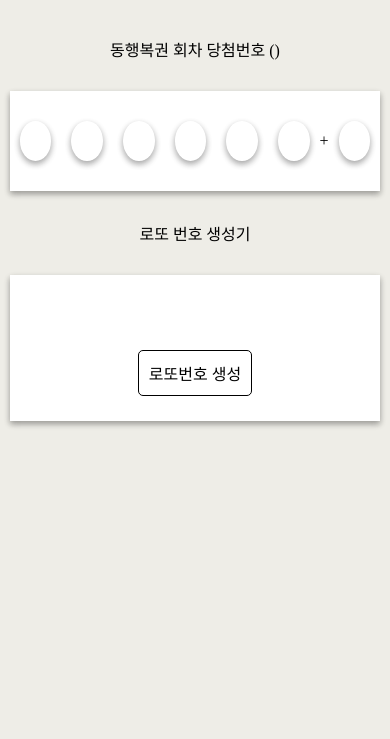
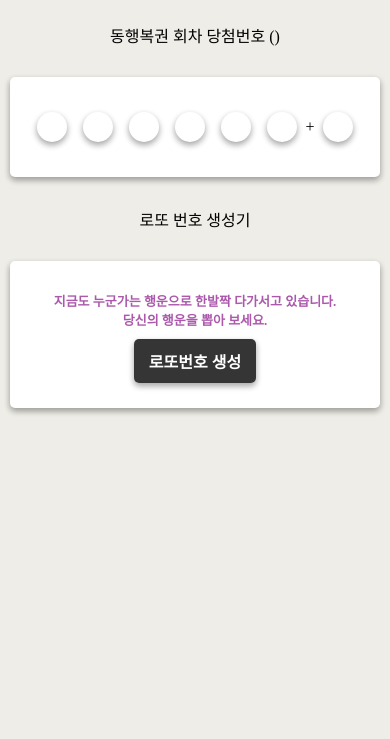
Before and after one commit to mook1122/lotto, a plain HTML site: page index.html in a window 390 px wide. Shown: the part 105-844 px from the top of the page. Drawn offline with Linux system fonts and the light colour scheme; no server answers; a web font is replaced by a local one.

Commit message:
반응형 작업 & 생성번호 개수 수정

```diff
--- a/index.html
+++ b/index.html
@@ -19,7 +19,7 @@
         <h1 class="title">Lotto 번호 생성기</h1>
 
 
-        <p class="aa">동행복권 <span class="draw"></span> 회차 당첨번호 (<span class="draw-date"></span>)</p>
+        <p class="sub-title">동행복권 <span class="draw"></span> 회차 당첨번호 (<span class="draw-date"></span>)</p>
         <div class="container winning-num-container">
 
             <span class="winning-num ball">
@@ -48,10 +48,16 @@
 
         </div>
 
-        <p class="">로또 번호 생성기</p>
+
+        <p class="sub-title">로또 번호 생성기</p>
         <div class="container create-num-container">
 
             <div class="num-result-box">
+
+                <p class="res-text">지금도 누군가는 행운으로 한발짝 다가서고 있습니다.
+                    <br>
+                    당신의 행운을 뽑아 보세요.</p>
+
 
             </div>
 
--- a/index.js
+++ b/index.js
@@ -59,10 +59,11 @@ const fetchLottoData = (drawNo) => __awaiter(void 0, void 0, void 0, function* (
 });
 // 당첨번호 출력
 fetchLottoData(calculateWeeks() + 1);
+// 번호 생성
 const num_result_box = document.querySelector('.num-result-box');
 (_a = document.querySelector('.create-btn')) === null || _a === void 0 ? void 0 : _a.addEventListener('click', () => {
     const lotto = [];
-    while (lotto.length < 7) {
+    while (lotto.length < 6) {
         let num = Math.floor(Math.random() * 45) + 1;
         if (lotto.indexOf(num) === -1) {
             lotto.push(num);
@@ -81,8 +82,6 @@ const num_result_box = document.querySelector('.num-result-box');
                 <span class="result-num ball">${lotto[3]}</span>
                 <span class="result-num ball">${lotto[4]}</span>
                 <span class="result-num ball">${lotto[5]}</span>
-                <span>+</span>
-                <span class="result-num ball bonus">${lotto[6]}</span>
             </div>
         `);
     }
--- a/styel.css
+++ b/styel.css
@@ -35,6 +35,8 @@ html {
     padding: 5% 0 50px 0;
 }
 
+.sub-title {
+}
 .container {
 
     background-color: white;
@@ -43,6 +45,8 @@ html {
     width: 95%;
     max-width: 700px;
     margin: 30px;
+
+    border-radius: 5px;
 
 }
 
@@ -102,17 +106,26 @@ html {
     padding: 50px 50px 0px 50px;
 }
 
+.res-text {
+    text-align: center;
+    font-size: 13px;
+    font-weight: bold;
+    color: rgba(128, 0, 128, 0.652);
+}
+
 .create-btn-box {
     padding: 25px;
     display: flex;
     justify-content: center;
     align-items: center;
+    white-space: nowrap;
 }
 
 .result-box {
     width: 100%;
     height: 60px;
 
+    margin-top: 15px;
     margin-bottom: 10px;
 
     display: flex;
@@ -122,9 +135,40 @@ html {
 }
 
 .create-btn {
-    border: 1px solid black;
+    /* border: 1px solid black; */
+
+    color: white;
+    background-color: rgba(0, 0, 0, 0.794);
+    font-weight: bold;
+
     border-radius: 5px;
-    padding: 10px;
+    padding: 10px 15px;
     cursor: pointer;
 
+    box-shadow: 0 3px 6px rgba(0,0,0,0.16), 0 3px 6px rgba(0,0,0,0.23);
+
+
 }
+
+@media(max-width:550px) {
+
+    .title {
+        font-size: 40px;
+    }
+    .ball {
+        width: 30px;
+        height: 30px;
+        font-size: 13px;
+        margin: 8px;
+    }
+
+    .num-result-box {
+        width: 100%;
+        padding: 0px;
+        padding-top: 30px;
+    }
+
+    .create-btn-box {
+        padding-top: 10px;
+    }
+}
```
Also changed, not shown: 1 other file.
